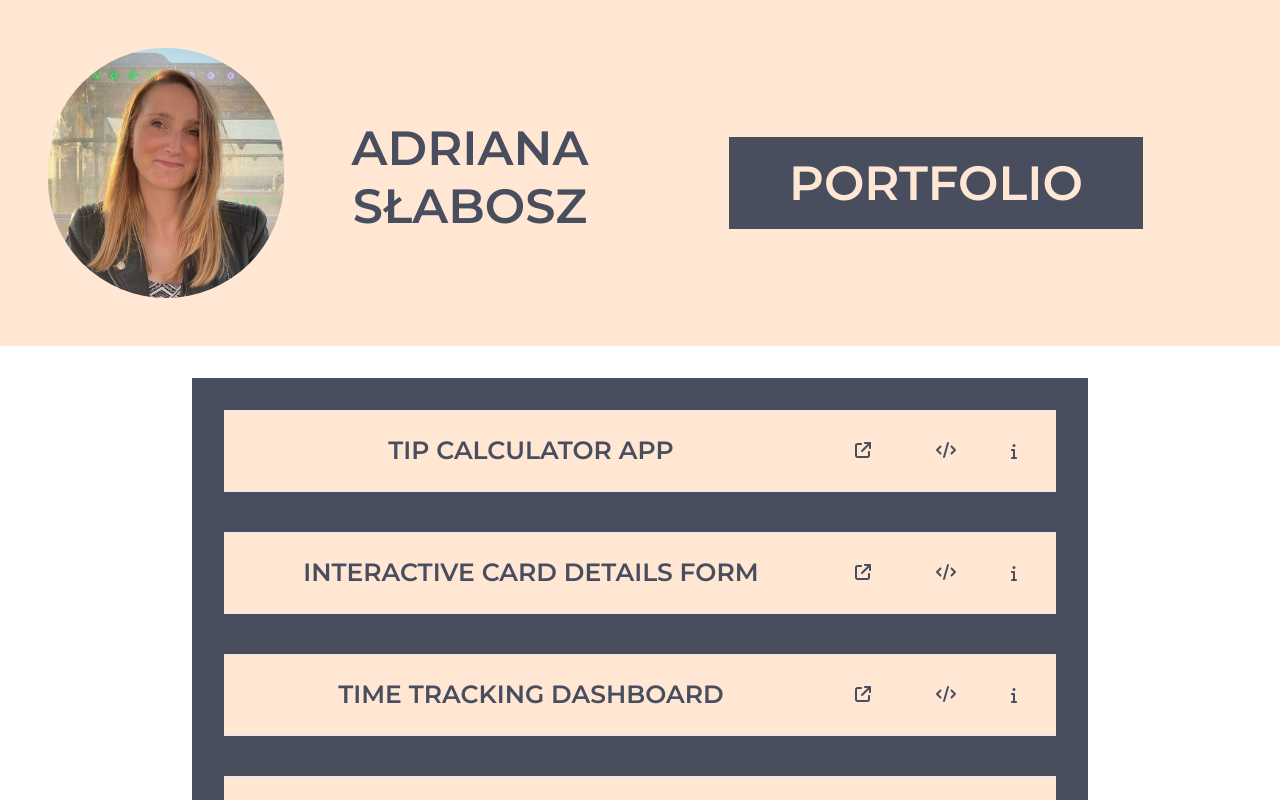
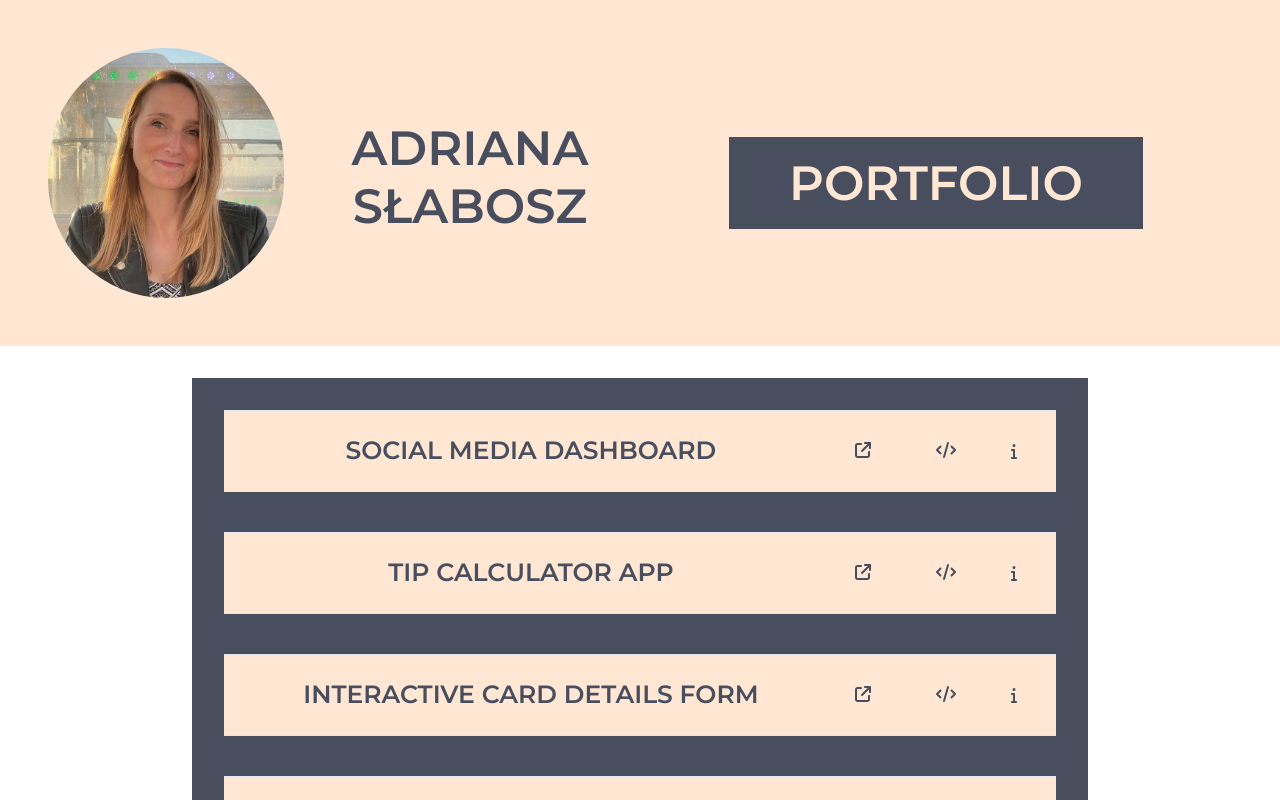
Before and after one commit to a-zajonc/portfolio, a React (Create React App) app: page / in a window 1280 px wide. Shown: the top 800 px of the page. Built offline with nearby package versions, Linux system fonts and the light colour scheme.

Commit message:
Add New Portfolio Data

```diff
--- a/src/App.js
+++ b/src/App.js
@@ -1,16 +1,13 @@
-import { ChakraProvider, Box } from "@chakra-ui/react";
+import { Box } from "@chakra-ui/react";
 import { Header } from "./components/Header";
 import { PortfolioList } from "./components/PorfolioList";
-import { theme } from ".";
 
 function App() {
   return (
-    <ChakraProvider theme={theme}>
-      <Box display="flex" flexDirection="column" alignItems="center">
-        <Header />
-        <PortfolioList />
-      </Box>
-    </ChakraProvider>
+    <Box display="flex" flexDirection="column" alignItems="center">
+      <Header />
+      <PortfolioList />
+    </Box>
   );
 }
 
--- a/src/database.js
+++ b/src/database.js
@@ -1,11 +1,16 @@
-import previewTipCalculator from "./previewImages/previewTipCalculator.png";
-import previewCardComponent from "./previewImages/previewCardComponent.png";
-import previewTimeTrackingDashboard from "./previewImages/previewTimeTrackingDashboard.png";
-import previewResume from "./previewImages/previewResume.png";
-import previewInteractiveRatingComponent from "./previewImages/previewInteractiveRatingComponent.png";
-import previewInteractiveCardForm from "./previewImages/previewInteractiveCardForm.png";
+import previewImages from "./previewImages";
 
 export const data = [
+  {
+    name: "Social Media Dashboard",
+    link: "",
+    code: "https://github.com/a-zajonc/social-media-dashboard",
+    description:
+      "Social media dashboard with theme switcher is an a frontend challenge from FrontendMentor.io, which I completed in React using Chakra UI.",
+    information:
+      "It was a perfect challenge to exercise using Grid, learn about using Dark and Light Mode and practice with Express instead of database.json in src file. The porfolio webisite of this challenge is done without Express due to the fact that vercel platform is is serverless and designed for static frontends.",
+    preview: previewImages.previewSocialMediaDashboard,
+  },
   {
     name: "Tip Calculator App",
     link: "https://a-zajonc.github.io/tip-calculator-app/",
@@ -14,7 +19,7 @@ export const data = [
       "Tip Calculator App is an a frontend challenge from FrontendMentor.io, which I completed in React using Chakra UI.",
     information:
       "Main objective was to allow user to calculate the correct tip and total cost of the bill per person and get the look of the app as close to the design with the ability to see optimal layout of the app depending on the device's screen size.",
-    preview: previewTipCalculator,
+    preview: previewImages.previewTipCalculator,
   },
   {
     name: "Interactive Card Details Form",
@@ -24,7 +29,7 @@ export const data = [
       "This is a frontend challenge from FrontendMentor.io. Using Chakra UI I created a interative card form, where user can see the details of the card update in real-time.",
     information:
       "It also validates user's input and renders error messages, when user attempts to send invalid form",
-    preview: previewInteractiveCardForm,
+    preview: previewImages.previewInteractiveCardForm,
   },
   {
     name: "Time tracking dashboard",
@@ -34,7 +39,7 @@ export const data = [
       "It is a frontend challenge from FrontendMentor.io completed in React using Chakra UI. It was a nice practice of Grid use.",
     information:
       "The task was to build out dashboard according to design and get it looking as close to the design as possible, allowing to change the data according to daily, weekly or monthly preferences.",
-    preview: previewTimeTrackingDashboard,
+    preview: previewImages.previewTimeTrackingDashboard,
   },
   {
     name: "Interactive Rating Component",
@@ -44,7 +49,7 @@ export const data = [
       "This is a rating component challenge from FrontendMentor.io, which I completed using React and Chakra UI.",
     information:
       "It's main objective was to set state of user's rating and display a thank you component after a successfull rating.",
-    preview: previewInteractiveRatingComponent,
+    preview: previewImages.previewInteractiveRatingComponent,
   },
   {
     name: "Product Preview Card Component",
@@ -53,7 +58,7 @@ export const data = [
     description:
       "This is a frontend challenge from FrontendMentor.io, which only objective was to build out product preview card component and get it looking as close to the design as possible.",
     information: "I used React and Chakra UI in this project.",
-    preview: previewCardComponent,
+    preview: previewImages.previewCardComponent,
   },
   {
     name: "My Resume",
@@ -63,6 +68,6 @@ export const data = [
       "This is my resume website, which was created in React using Chakra UI. I also used i18next library, which allowed me to create bilingual website.",
     information:
       "Main agenda was to create a website, which is as close to my actual resume as possible and at the same time give it more responsive touch.",
-    preview: previewResume,
+    preview: previewImages.previewResume,
   },
 ];
--- a/src/index.js
+++ b/src/index.js
@@ -1,5 +1,6 @@
-import React from "react";
+import * as React from "react";
 import ReactDOM from "react-dom/client";
+import { ChakraProvider } from "@chakra-ui/react";
 import "./index.css";
 import App from "./App";
 import reportWebVitals from "./reportWebVitals";
@@ -12,7 +13,14 @@ const breakpoints = {
   xl: "1100px",
   "2xl": "1536px",
 };
-export const theme = extendTheme({
+const theme = extendTheme({
+  styles: {
+    global: {
+      body: {
+        bg: "white",
+      },
+    },
+  },
   fonts: {
     heading: "Montserrat",
     body: "Montserrat",
@@ -23,7 +31,9 @@ export const theme = extendTheme({
 const root = ReactDOM.createRoot(document.getElementById("root"));
 root.render(
   <React.StrictMode>
-    <App />
+    <ChakraProvider theme={theme}>
+      <App />
+    </ChakraProvider>
   </React.StrictMode>
 );
 
--- /dev/null
+++ b/src/previewImages/index.js
@@ -0,0 +1,19 @@
+import previewTipCalculator from "./previewTipCalculator.png";
+import previewCardComponent from "./previewCardComponent.png";
+import previewTimeTrackingDashboard from "./previewTimeTrackingDashboard.png";
+import previewResume from "./previewResume.png";
+import previewInteractiveRatingComponent from "./previewInteractiveRatingComponent.png";
+import previewInteractiveCardForm from "./previewInteractiveCardForm.png";
+import previewSocialMediaDashboard from "./previewSocialMediaDashboard.png";
+
+const previewImages = {
+  previewTipCalculator,
+  previewCardComponent,
+  previewInteractiveCardForm,
+  previewResume,
+  previewInteractiveRatingComponent,
+  previewSocialMediaDashboard,
+  previewTimeTrackingDashboard,
+};
+
+export default previewImages;
```
Also changed, not shown: src/previewImages/previewSocialMediaDashboard.png (added), src/previewImages/previewTimeTrackingDashboard.png.
